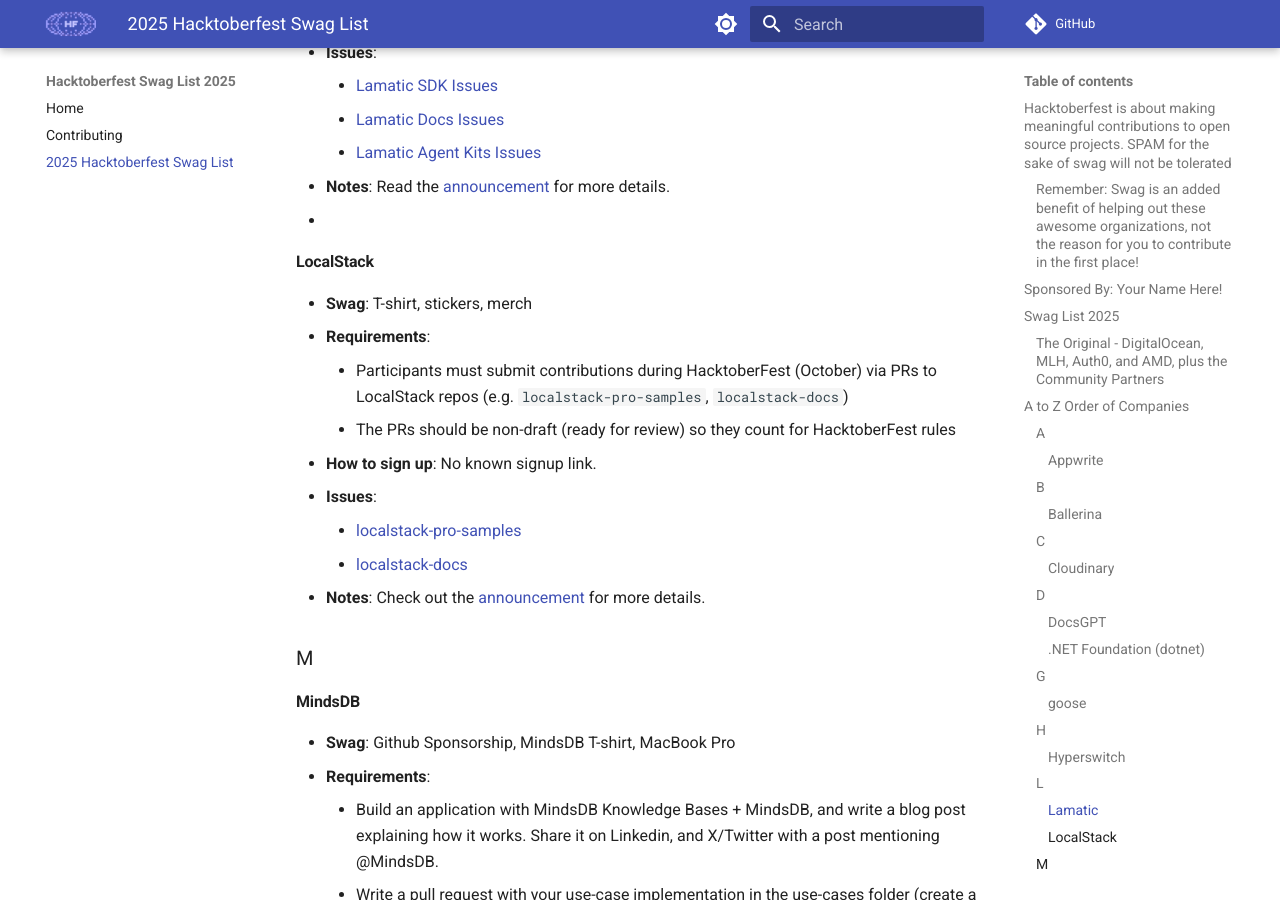
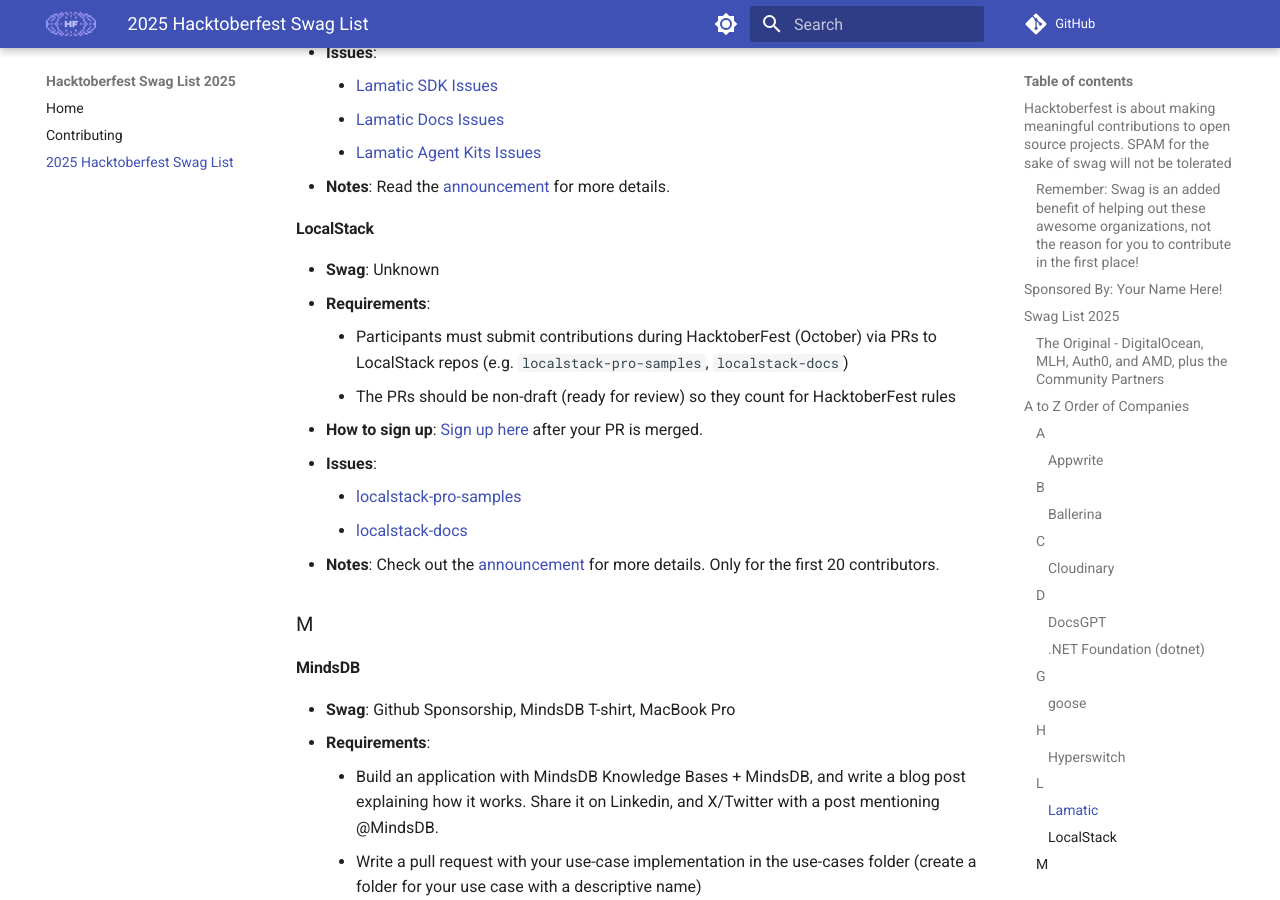
Before and after one commit to crweiner/hacktoberfest-swag-list, an MkDocs documentation site: the page built from docs/list.md, in a window 1280 px wide and 900 px high, scrolled down 4347 px. Built offline with MkDocs 1.6.1 and Material for MkDocs 9.7.7, drawn with Linux system fonts in a browser that asks for light colours; plug-ins that fetch from the network failed and are left out; comment, search, counter and statistics services are not loaded.

Commit message:
Adjust LocalStack

```diff
--- a/docs/list.md
+++ b/docs/list.md
@@ -129,18 +129,18 @@
     - [Lamatic Docs Issues](https://github.com/Lamatic/Lamatic-Docs/issues)
     - [Lamatic Agent Kits Issues](https://github.com/Lamatic/AgentKit/issues)
 - **Notes**: Read the [announcement](https://lamatic.ai/docs/hacktoberfest) for more details.
--
+
 #### LocalStack
 
-- **Swag**: T-shirt, stickers, merch
+- **Swag**: Unknown
 - **Requirements**:
     - Participants must submit contributions during HacktoberFest (October) via PRs to LocalStack repos (e.g. `localstack-pro-samples`, `localstack-docs`)
     - The PRs should be non-draft (ready for review) so they count for HacktoberFest rules
-- **How to sign up**: No known signup link.
+- **How to sign up**: [Sign up here](https://docs.google.com/forms/d/e/1FAIpQLSd4BJXu6KbXZZ2afekxkm35j60otB_pkj5s7hJRAzTk9j9Njg/viewform?usp=header) after your PR is merged.
 - **Issues**:
     - [localstack-pro-samples](https://github.com/localstack-samples/localstack-pro-samples/issues)
     - [localstack-docs](https://github.com/localstack/localstack-docs/issues)
-- **Notes**: Check out the [announcement](https://blog.localstack.cloud/hacktoberfest-2025/) for more details.
+- **Notes**: Check out the [announcement](https://blog.localstack.cloud/hacktoberfest-2025/) for more details. Only for the first 20 contributors.
 
 ### M
 
```
